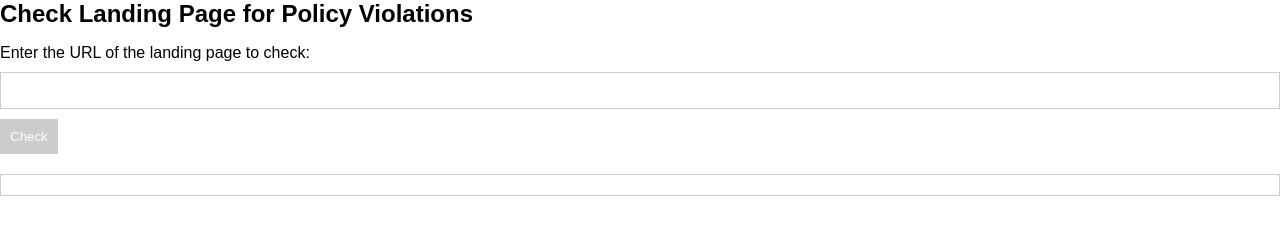
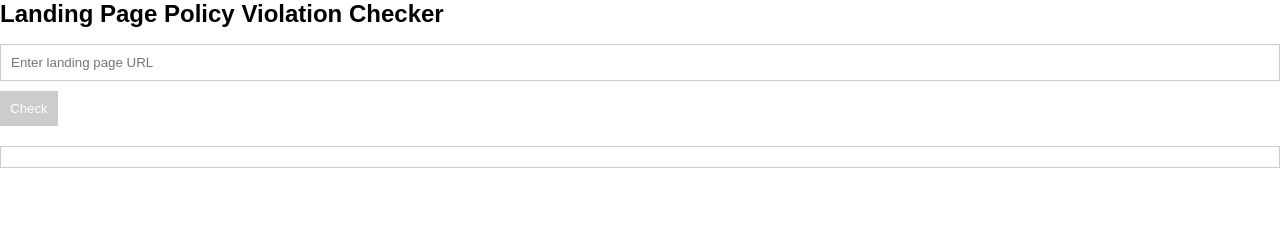
Before and after one commit to abhiguptaaaa/kabadi, a plain HTML site: page index.html in a window 1280 px wide. Drawn offline with Linux system fonts and the light colour scheme.

Commit message:
index.html

```diff
--- a/index.html
+++ b/index.html
@@ -1,18 +1,25 @@
 <!DOCTYPE html>
-<html lang="en">
+
+<html>
+
 <head>
-  <meta charset="utf-8">
-  <meta name="viewport" content="width=device-width, initial-scale=1">
-  <title>Check Landing Page for Policy Violations</title>
-  <link rel="stylesheet" href="style.css">
+
+  <link rel="stylesheet" type="text/css" href="style.css">
+
 </head>
+
 <body>
-  <h1>Check Landing Page for Policy Violations</h1>
-  <p>Enter the URL of the landing page to check:</p>
-  <input type="text" id="url">
-  <button id="check">Check</button>
+
+  <h1>Landing Page Policy Violation Checker</h1>
+
+  <input type="text" id="url" placeholder="Enter landing page URL">
+
+  <button id="check-button">Check</button>
+
   <div id="results"></div>
 
   <script src="script.js"></script>
+
 </body>
+
 </html>
```
